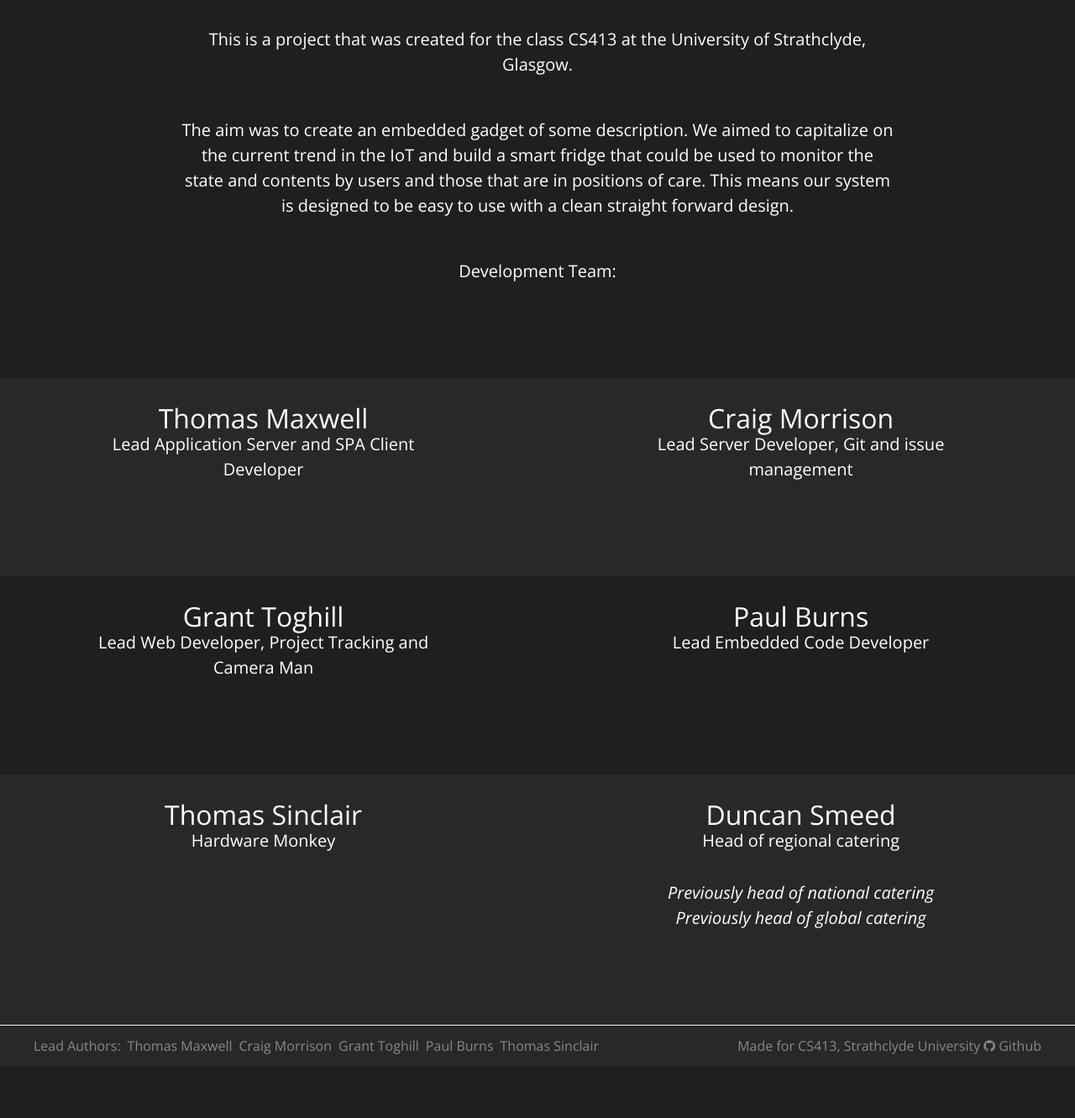
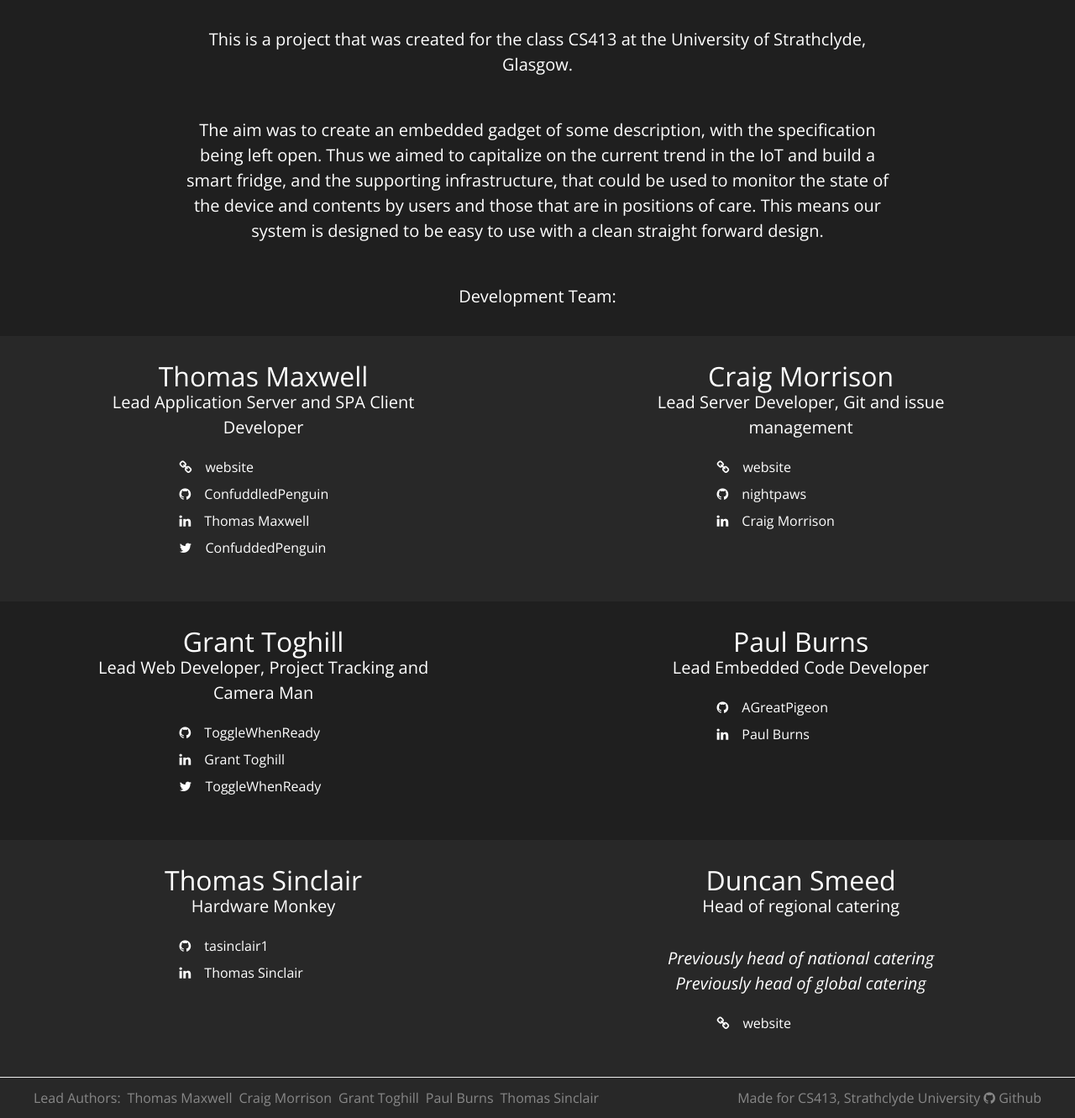
Before and after one commit to nightpaws/ACRONYM, a PHP site: page /about.php in a window 1280 px wide. Shown: the part 313-1644 px from the top of the page at 84% size. Before the commit the page ends 1568 px from the top, so only its background shows below. Run offline with PHP 8.4, Linux system fonts and the light colour scheme; some libraries are stand-ins or nearby versions.

Commit message:
website: about page

```diff
--- a/src/website/src/about.php
+++ b/src/website/src/about.php
@@ -2,24 +2,39 @@
 <?php include ('toolbar.php'); ?>
 
 <main>
-	<div class="content-primary text-center">
+	<div class="content-primary text-center p-override" >
 
 		<p>This is a project that was created for the class <a href="https://local.cis.strath.ac.uk/wp/teaching/undergraduate/syllabuses/cs413/">CS413</a> at the <a href="https://www.strath.ac.uk/">University of Strathclyde, Glasgow</a>.</p>
 		</br>
-		<p>The aim was to create an embedded gadget of some description. We aimed to capitalize on the current trend in the IoT and build a smart fridge that could be used to monitor the state and contents by users and those that are in positions of care. This means our system is designed to be easy to use with a clean straight forward design.</p>
+		<p>The aim was to create an embedded gadget of some description, with the specification being left open. Thus we aimed to capitalize on the current trend in the IoT and build a smart fridge, and the supporting infrastructure, that could be used to monitor the state of the device and contents by users and those that are in positions of care. This means our system is designed to be easy to use with a clean straight forward design.</p>
 		</br>
 		<p>Development Team:</p>
 	</div>
 	<div class="content-secondary no-padding full">
 
 		<div class="person-info half text-center">
-			<h3><a href="https://tom-maxwell.com">Thomas Maxwell</a></h3>
+			<h3>Thomas Maxwell</h3>
 		    <p>Lead Application Server and SPA Client Developer</p>
+		    <div class="person-detials">
+		    	<ul>
+		    		<li><i class="fa fa-link"></i><a href="https://tom-maxwell.com">website</a></li>
+		    		<li><i class="fa fa-github"></i><a href="https://github.com/confuddledpenguin">ConfuddledPenguin</a></li>
+		    		<li><i class="fa fa-linkedin"></i><a href="https://uk.linkedin.com/in/confuddledpenguin">Thomas Maxwell</a></li>
+		    		<li><i class="fa fa-twitter"></i><a href="https://twitter.com/confuddledpengu">ConfuddedPenguin</a></li>
+		    	</ul>
+		    </div>
 		</div>
 
 		<div class="person-info half text-center">
 			<h3><a href="https://nightpaws.eu">Craig Morrison</a></h3>
 		    <p>Lead Server Developer, Git and issue management</p>
+		    <div class="person-detials">
+		    	<ul>
+		    		<li><i class="fa fa-link"></i><a href="https://nightpaws.eu">website</a></li>
+		    		<li><i class="fa fa-github"></i><a href="https://github.com/nightpaws">nightpaws</a></li>
+		    		<li><i class="fa fa-linkedin"></i><a href="https://uk.linkedin.com/in/craigmorrison1">Craig Morrison</a></li>
+		    	</ul>
+		    </div>
 		</div>
 	</div>
 	<div class="clear"></div>
@@ -27,11 +42,25 @@
 		<div class="person-info half text-center">
 			<h3>Grant Toghill</h3>
 		    <p>Lead Web Developer, Project Tracking and Camera Man</p>
+		    <div class="person-detials">
+		    	<ul>
+		    		<li><i class="fa fa-github"></i><a href="https://github.com/ToggleWhenReady">ToggleWhenReady</a></li>
+		    		<li><i class="fa fa-linkedin"></i><a href="ttps://uk.linkedin.com/in/granttoghilln">Grant Toghill</a></li>
+		    		<li><i class="fa fa-twitter"></i><a href="https://twitter.com/ToggleWhenReady">ToggleWhenReady</a></li>
+		    	</ul>
+		    </div>
 		</div>
 
 		<div class="person-info half text-center">
 			<h3>Paul Burns</h3>
 		    <p>Lead Embedded Code Developer</p>
+		    <div class="person-detials">
+		    	<ul>
+		    		<li><i class="fa fa-github"></i><a href="https://github.com/AGreatPigeon">AGreatPigeon</a></li>
+		    		<li><i class="fa fa-linkedin"></i><a href="
+https://uk.linkedin.com/in/paul-burns-b975a238">Paul Burns</a></li>
+		    	</ul>
+		    </div>
 		</div>
 	</div>
 	<div class="clear"></div>
@@ -39,13 +68,24 @@
 		<div class="person-info half text-center">
 			<h3>Thomas Sinclair</h3>
 		    <p>Hardware Monkey</p>
+		    <div class="person-detials">
+		    	<ul>
+		    		<li><i class="fa fa-github"></i><a href="https://github.com/tasinclair1">tasinclair1</a></li>
+		    		<li><i class="fa fa-linkedin"></i><a href="https://uk.linkedin.com/in/tasinclair1">Thomas Sinclair</a></li>
+		    	</ul>
+		    </div>
 		</div>
 
 		<div class="person-info half text-center">
-			<h3><a href="http://www.strath.ac.uk/staff/smeedduncanmr/">Duncan Smeed</a></h3>
+			<h3>Duncan Smeed</h3>
 		    <p>Head of regional catering<br></p>
 			<p style="font-style: italic;">Previously head of national catering<br>
 		    Previously head of global catering</i></p>
+		    <div class="person-detials">
+		    	<ul>
+		    		<li><i class="fa fa-link"></i><a hred="http://www.strath.ac.uk/staff/smeedduncanmr/">website</a></li>
+		    	</ul>
+		    </div>
 		</div>
 	</div>
 	<div class="clear"></div>
--- a/src/website/src/sass/setup/_screen.scss
+++ b/src/website/src/sass/setup/_screen.scss
@@ -221,6 +221,12 @@ header h2{
     }
 }
 
+.p-override{
+    p:last-of-type{
+        padding-bottom: 0;
+    }
+}
+
 .page-width {
     width: 1180px;
     margin: 0 auto;
@@ -294,6 +300,27 @@ header h2{
 .person-info{
     padding-top: 2rem;
     padding-bottom: 2rem;
+
+    p:last-of-type{
+        padding-bottom: 0;
+    }
+
+    .person-detials{
+
+        ul{
+            width: 200px;
+        }
+
+        li{
+            list-style: none;
+            text-align: left;
+            padding: 0.5rem 0;
+
+            i{
+                padding-right: 1rem;
+            }
+        }
+    }
 }
 
 .no-padding{
```
Also changed, not shown: src/website/src/css/build/base.css.
